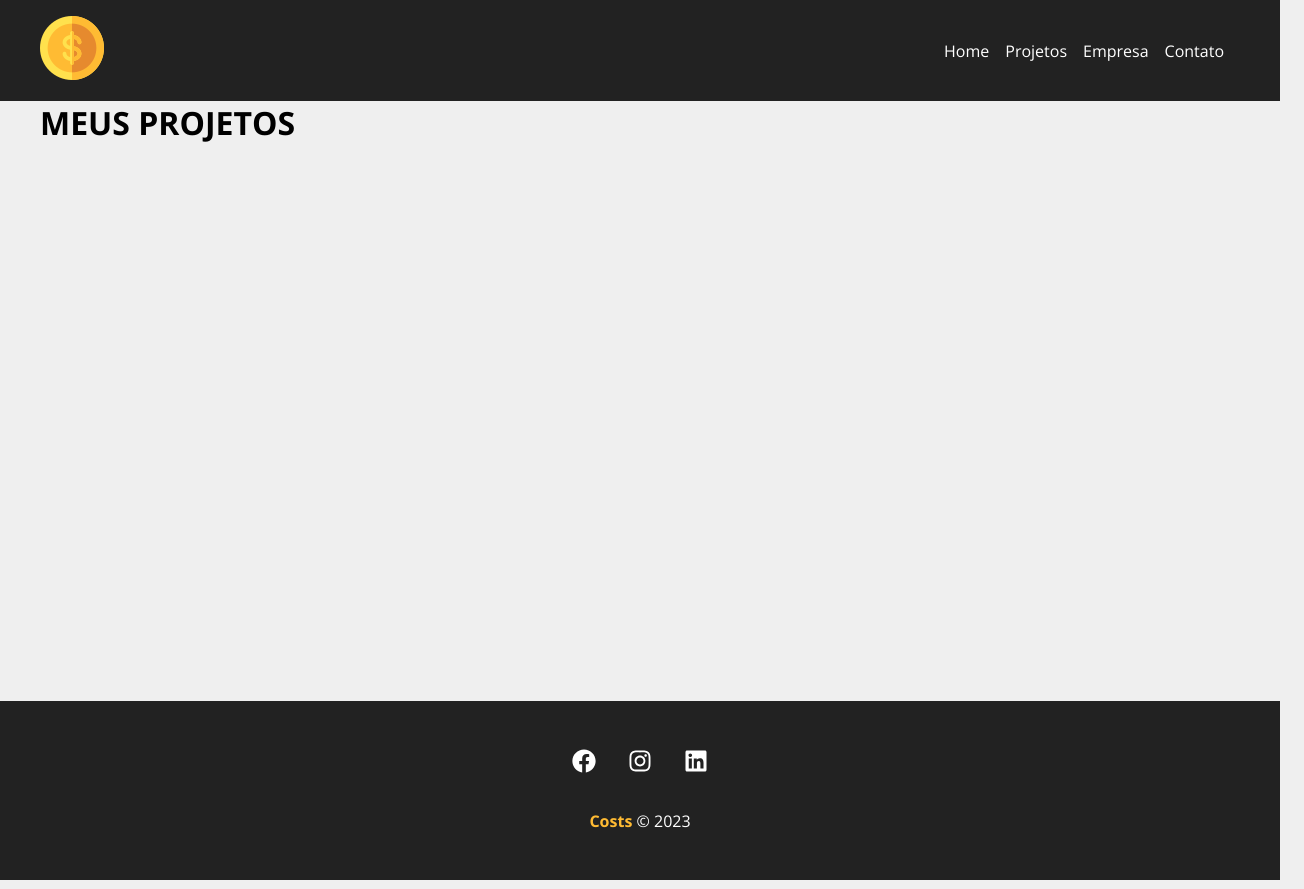
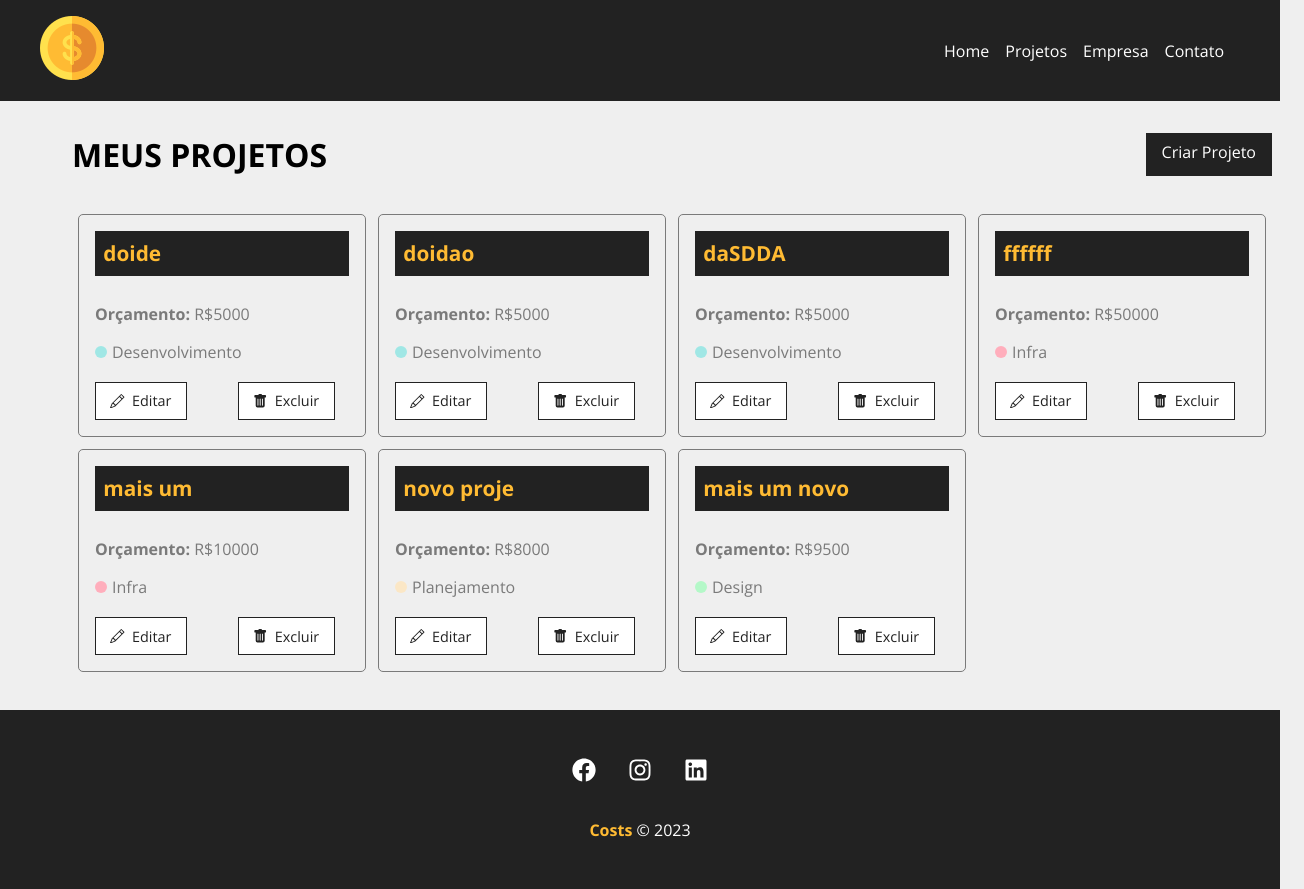
Before and after one commit to Diguim/costs-YT-HDC, a React (Create React App) app: page /projects in a window 1280 px wide. Shown: the whole page, 1304 px wide, since content can reach past the window. Built offline with nearby package versions, Linux system fonts and the light colour scheme; data requests are answered from the project's data file; the HTML template or start-up script is replaced by a standard one.

Commit message:
Criado pagina de mostrar os projetos cadastrados - aula 26 e 27

```diff
--- a/db.json
+++ b/db.json
@@ -54,6 +54,28 @@
       "cost": 0,
       "services": [],
       "id": 5
+    },
+    {
+      "name": "novo proje",
+      "budget": "8000",
+      "category": {
+        "id": "4",
+        "name": "Planejamento"
+      },
+      "cost": 0,
+      "services": [],
+      "id": 6
+    },
+    {
+      "name": "mais um novo",
+      "budget": "9500",
+      "category": {
+        "id": "3",
+        "name": "Design"
+      },
+      "cost": 0,
+      "services": [],
+      "id": 7
     }
   ],
   "categories": [
--- a/src/components/pages/Projects.js
+++ b/src/components/pages/Projects.js
@@ -1,20 +1,60 @@
 import { useLocation } from 'react-router-dom'
 
+import { useState, useEffect } from 'react'
+
 import Message from "../layout/Message"
+import Container from "../layout/Container"
+import LinkButton from '../layout/LinkButton'
+import ProjectCard from '../project/ProjectCard'
 
-function Projects(){
+import styles from './Projects.module.css'
+
+function Projects() {
+    const [projects, setProjects] = useState([])
 
     const location = useLocation()
     let message = ''
-    if(location.state) {
+    if (location.state) {
         message = location.state.message
     }
 
-    return(
-        <div>
-            <h1>MEUS PROJETOS</h1>
+    useEffect(() => {
+
+        fetch('http://localhost:5000/projects', {
+            method: 'GET',
+            headers: {
+                'Content-Type': 'application/json',
+            },
+        })
+        .then((resp) => resp.json())
+        .then((data) => {
+            console.log(data)
+            setProjects(data)
+        })
+        .catch((err) => console.log(err))
+    }, [])
+
+    return (
+        <div className={styles.project_container}>
+            <div className={styles.title_container}>
+
+                <h1>MEUS PROJETOS</h1>
+                <LinkButton to="/newproject" text="Criar Projeto" />
+
+            </div>
             {message && <Message type="success" msg={message} />}
-
+            <Container customClass="start">
+                {projects.length > 0 &&
+                projects.map((project) => (
+                    <ProjectCard
+                    id={project.id}
+                    name={project.name}
+                    budget={project.budget}
+                    category={project.category.name}
+                    key={project.id}
+                    />
+                ))}
+            </Container>
         </div>
     )
 }
--- /dev/null
+++ b/src/components/pages/Projects.module.css
@@ -0,0 +1,9 @@
+.project_container {
+    padding:2em;
+}
+
+.title_container {
+    display: flex;
+    justify-content: space-between;
+    margin-bottom: 2em;
+}
--- /dev/null
+++ b/src/components/project/ProjectCard.js
@@ -0,0 +1,31 @@
+import { Link } from 'react-router-dom'
+
+import styles from './ProjectCard.module.css'
+
+import { BsPencil, BsFillTrashFill } from 'react-icons/bs'
+
+
+function ProjectCard({ id, name, budget, category, handleRemove }){
+    return (
+        <div className={styles.project_card}>
+            <h4>{name}</h4>
+            <p>
+                <span>Orçamento:</span> R${budget}
+            </p>
+            <p className={styles.category_text}>
+                <span className={`${styles[category.toLowerCase()]}`}></span> {category}
+            </p>
+            <div className={styles.project_card_actions}>
+                <Link to="/">
+                    <BsPencil /> Editar
+                </Link>
+                <button>
+                    <BsFillTrashFill /> Excluir
+                </button>
+
+            </div>
+        </div>
+    )
+}
+
+export default ProjectCard
--- /dev/null
+++ b/src/components/project/ProjectCard.module.css
@@ -0,0 +1,88 @@
+.project_card {
+    padding: 1em;
+    border: 1px solid #7a7a7a;
+    border-radius: 5px;
+    width: 24%;
+    margin: 0.5%;
+}
+
+.project_card h4 {
+    background-color: #222;
+    color: #FFBB33;
+    padding: .4em;
+    margin-bottom: 1.3em;
+    font-size: 1.3em;
+}
+
+.project_card p {
+    color: #7a7a7a;
+    margin-bottom: 1em;
+}
+
+.project_card p span {
+    font-weight: bold;
+}
+
+.category_text {
+    display: flex;
+    align-items: center;
+}
+
+.category_text span {
+    display: block;
+    width: 12px;
+    height: 12px;
+    border-radius: 50%;
+    background-color: #CCC;
+    margin-right: 5px;
+}
+
+.category_text .infra {
+    background-color: #ffaebc;
+}
+
+.category_text .desenvolvimento{
+    background-color: #a0e7e5;
+}
+
+.category_text .design {
+    background-color: #b4f8c8;
+}
+
+.category_text .planejamento {
+    background-color: #fbe7c6;
+}
+
+.project_card_actions {
+    margin-top: 1.2em;
+    display: flex;
+    justify-content: space-between;
+    align-items: center;
+}
+
+.project_card_actions a,
+.project_card_actions button {
+    text-decoration: none;
+    border: none;
+    background-color: #FFF;
+    color: #222;
+    font-size: .9em;
+    padding: .6em 1em;
+    margin-right: 1em;
+    cursor: pointer;
+    border: 1px solid #222;
+    display: flex;
+    align-items: center;
+    justify-content: center;
+    transition: 0.5s;
+}
+
+.project_card_actions svg {
+    margin-right: .5em;
+}
+
+.project_card_actions a:hover,
+.project_card_actions button:hover {
+    background-color: #222;
+    color: #FFBB33;
+}
```
